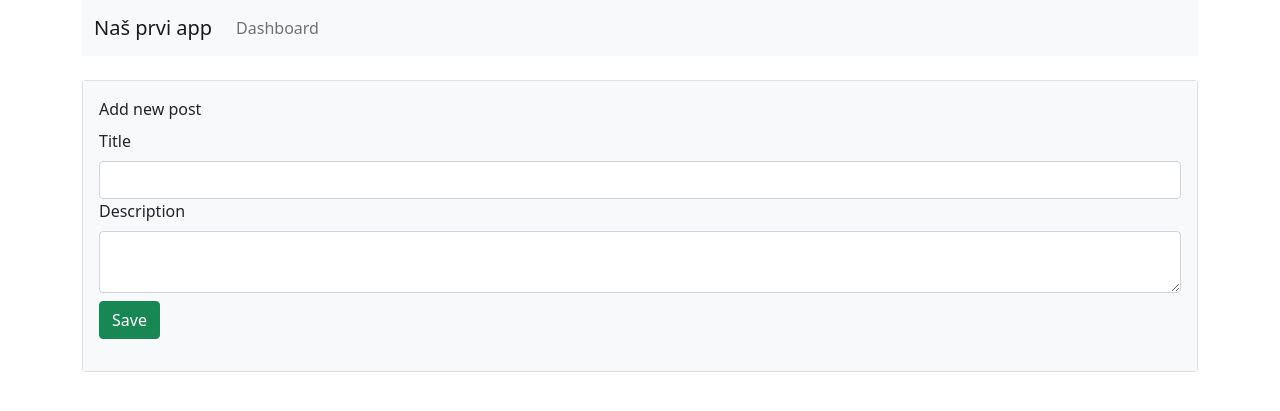
After one commit to spymon/flask-login, a Flask app: template templates/post_add_form.html in a window 1280 px wide. The commit adds this page. Shown: the top 411 px of the page. Run offline with Flask 2, Linux system fonts and the light colour scheme; the template is opened without the code that fills it, so the values that code supplies are empty.

Commit message:
Added migrations, added Post ORM model and add post to database

```diff
--- a/main.py
+++ b/main.py
@@ -2,13 +2,12 @@ from flask import Flask
 import hashlib
 from flask import render_template, request, make_response, redirect, url_for
 from models.user import User
+from models.post import Post
 from models.settings import db
-import uuid;
+import uuid
 
 app = Flask(__name__)
 
-
-# db.create_all()
 
 @app.route('/', methods=["GET"])  # http://localhost(/) M <-- V <-- View (HTML)  C <- COntroller
 def index():
@@ -65,20 +64,51 @@ def register():
 
 @app.route('/dashboard', methods=["GET"])  # http://localhost(/) M <-- V <-- View (HTML)  C <- Controller
 def dashboard():
+    if isLoggedIn():
+        return render_template("dashboard.html", user=getCurrentUser(), posts=db.query(Post).all())
+    else:
+        return redirectToLogin()
+
+
+@app.route('/post-add-form', methods=["GET"])
+def post_form():
+    return render_template("post_add_form.html") if isLoggedIn() else redirectToLogin()
+
+
+@app.route('/post/<id>', methods=["GET", "DELETE", "POST"])
+def handlePost():
+    return "NOT IMPLEMENTED"
+
+
+@app.route('/post', methods=["POST"])
+def createPost():
+    title = request.form.get('title')
+    description = request.form.get('description')
+    author = getCurrentUser()
+
+    Post.create(title=title, description=description, author=author)
+
+    return redirectToRoute("dashboard")
+
+
+def isLoggedIn():
     session_token = request.cookies.get("session_token")
+    user = getCurrentUser() if session_token else None
 
-    if session_token:
-        user = db.query(User).filter_by(session_token=session_token).first()
-    else:
-        user = None
+    return user is not None
 
-    if user:
-        return render_template("dashboard.html", user=user)
-    else:
-        response = make_response(redirect(url_for("index")))
-        return response
 
-    return "welcome to dashboard"
+def redirectToLogin():
+    return redirectToRoute("index")
+
+
+def getCurrentUser():
+    session_token = request.cookies.get("session_token")
+    return db.query(User).filter_by(session_token=session_token).first()
+
+
+def redirectToRoute(route):
+    return make_response(redirect(url_for(route)))
 
 
 if __name__ == '__main__':
--- /dev/null
+++ b/migration.py
@@ -0,0 +1,6 @@
+from models.settings import db
+from models.post import Post
+from models.user import User
+
+
+db.create_all()
--- /dev/null
+++ b/templates/post_add_form.html
@@ -0,0 +1,25 @@
+{% extends "layout/loggedin.html" %}
+{% block content %}
+<div class="card">
+    <div class="card-body bg-light">
+        <div class="card-title">
+            Add new post
+        </div>
+        <div class="card-text">
+            <form action="/post" method="post">
+                <div class="col-auto">
+                    <label for="title" class="form-label">Title</label>
+                    <input type="text" class="form-control" id="title" name="title" required>
+                </div>
+                <div class="col-auto">
+                    <label for="description" class="form-label">Description</label>
+                    <textarea id="description" name="description" class="form-control" required></textarea>
+                </div>
+                <div class="col-auto mt-2">
+                    <button type="submit" class="btn btn-success">Save</button>
+                </div>
+            </form>
+        </div>
+    </div>
+</div>
+{% endblock %}
```
Also changed, not shown: models/post.py (added, +20 -0 lines), templates/dashboard.html (+20 -1 lines), localhost.sqlite.
